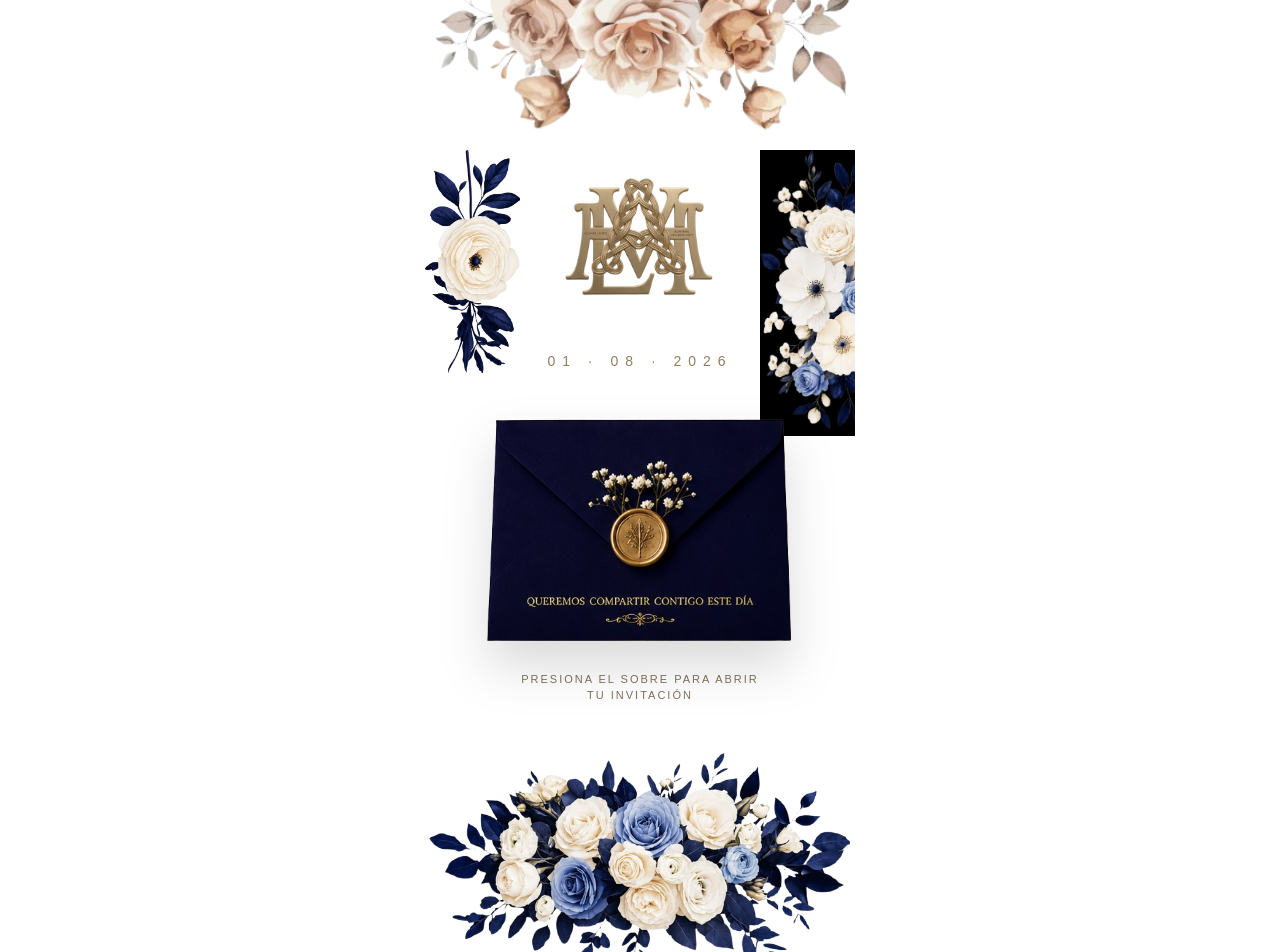
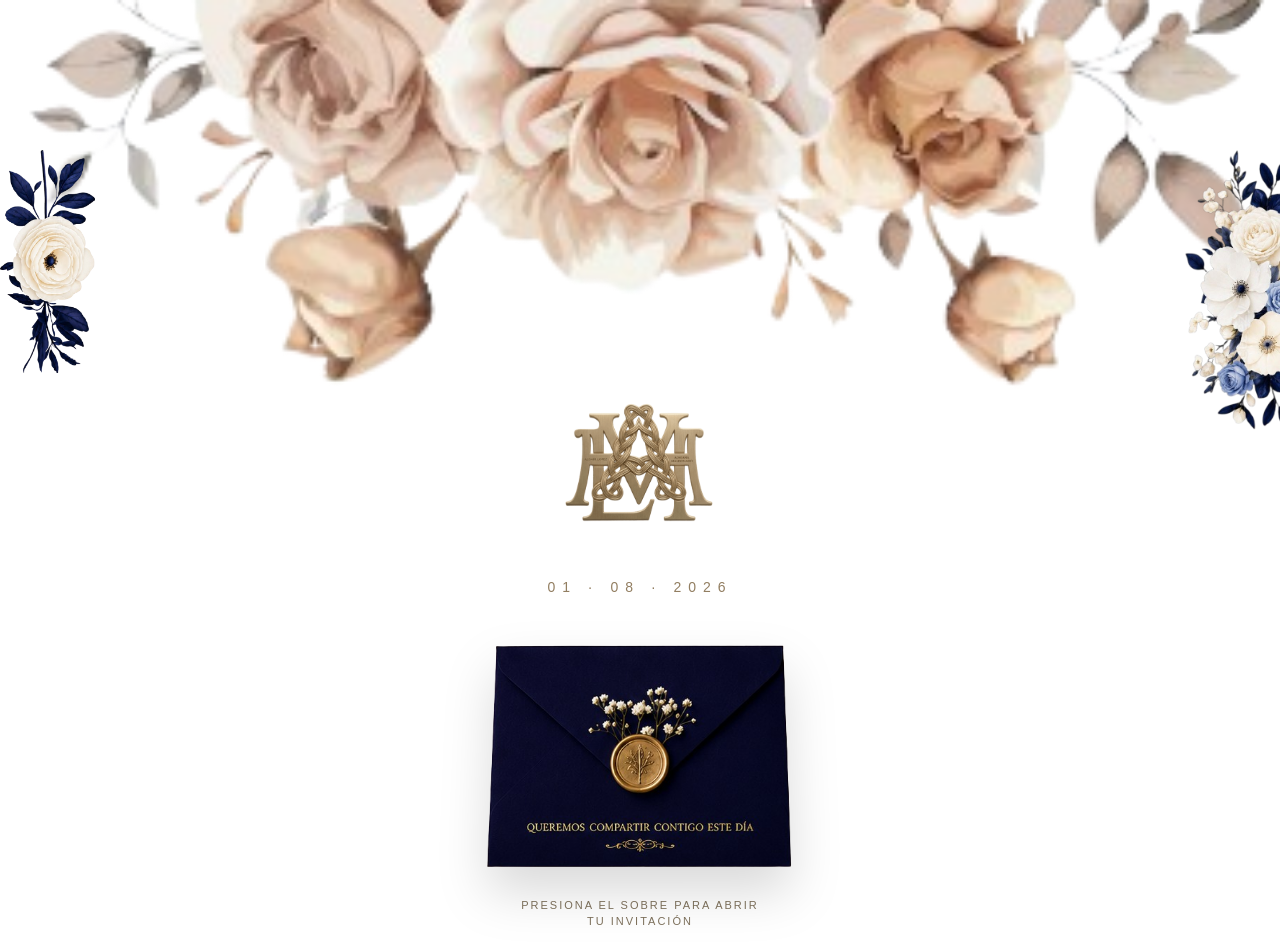
Before and after one commit to PinguinStore/a-a-boda2026, a Next.js app: page / in a window 1280 px wide. Shown: the top 952 px of the page. Built offline with nearby package versions, Linux system fonts and the light colour scheme.

Commit message:
Primera versión invitación boda

```diff
--- a/app/page.tsx
+++ b/app/page.tsx
@@ -23,7 +23,7 @@ useEffect(() => {
     const allImages = [
       "/portada/top.png",
       "/portada/left.png",
-      "/portada/right.jpg",
+      "/portada/right1.png",
       "/portada/bottom.png",
       "/portada/monograma.png",
       "/portada/sobre.png",
@@ -112,17 +112,15 @@ if (!assetsLoaded) {
   );
 }
   return (
-    <main className="bg-white min-h-screen flex justify-center">
-      <div className="relative w-full max-w-[430px] bg-white overflow-hidden">
-
+<main className="bg-white w-screen min-h-[100dvh] overflow-hidden">
+  <div className="relative w-full min-h-[100dvh] bg-white overflow-hidden">
         {/* FLORES SUPERIORES */}
 <Image
   src="/portada/top.png"
   alt=""
-          width={300}
-          height={100}
-          className="w-full"
-          priority
+  width={800}
+  height={250}
+  className="w-full h-auto"
 />
 
         {/* FLORES LATERALES */}
@@ -135,7 +133,7 @@ if (!assetsLoaded) {
         />
 
         <Image
-          src="/portada/right.jpg"
+          src="/portada/right1.png"
           alt=""
           width={120}
           height={300}
@@ -143,7 +141,16 @@ if (!assetsLoaded) {
         />
 
         {/* CONTENIDO */}
-        <div className="flex flex-col items-center pt-10 px-4">
+        <div
+  className="
+  flex
+  flex-col
+  items-center
+  justify-center
+  min-h-[60vh]
+  px-4
+  "
+>
 
           {/* MONOGRAMA */}
           <Image
@@ -190,9 +197,9 @@ if (!assetsLoaded) {
 <Image
   src="/portada/bottom.png"
   alt=""
-            width={430}
-            height={200}
-            className="w-full"
+  width={800}
+  height={250}
+  className="w-full h-auto"
 />
         </div>
       </div>
```
Also changed, not shown: public/portada/right.jpg (deleted), public/portada/right1.png (added). Lines whose indentation alone changed are shown as unchanged.
